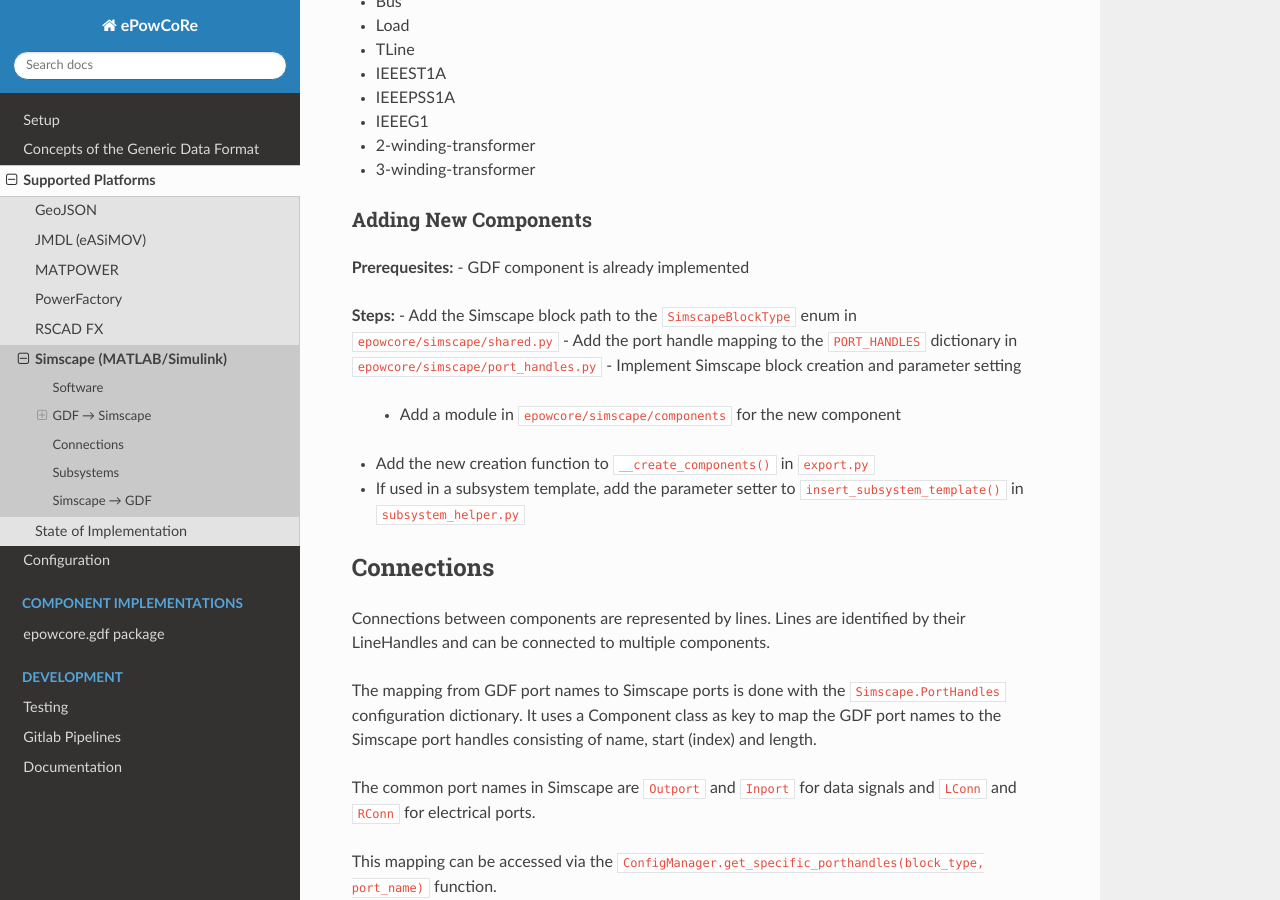
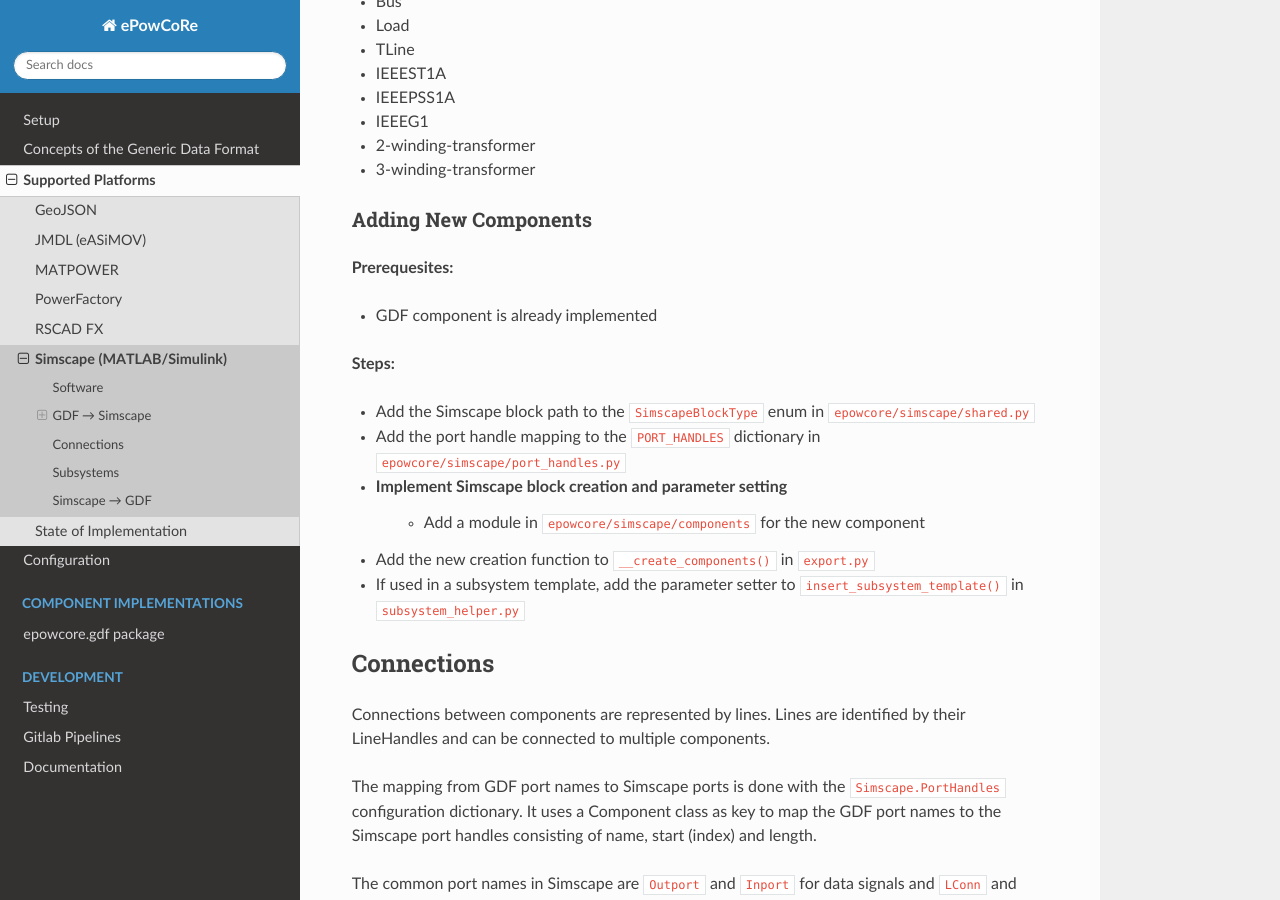
Before and after one commit to KIT-IAI/ePowCoRe, a Sphinx documentation site: the page built from documentation/source/platforms/simscape.rst, in a window 1280 px wide and 900 px high, scrolled down 616 px. Built offline with Sphinx 7.4.7 and the Read the Docs theme 2.0.0, drawn with Linux system fonts in a browser that asks for light colours; part of the change alters nothing that is shown.

```diff
--- a/documentation/source/conf.py
+++ b/documentation/source/conf.py
@@ -10,7 +10,8 @@ sys.path.insert(0, os.path.abspath('.'))
 sys.path.insert(0, os.path.abspath('../'))
 sys.path.insert(0, os.path.abspath('../../'))
 
-print(os.path.abspath('.'))
+for p in sys.path:
+    print(p)
 
 
 # -- Project information -----------------------------------------------------
--- a/documentation/source/platforms/simscape.rst
+++ b/documentation/source/platforms/simscape.rst
@@ -39,9 +39,11 @@ Adding New Components
 ^^^^^^^^^^^^^^^^^^^^^
 
 **Prerequesites:**
+
 - GDF component is already implemented
 
 **Steps:**
+
 - Add the Simscape block path to the ``SimscapeBlockType`` enum in ``epowcore/simscape/shared.py``
 - Add the port handle mapping to the ``PORT_HANDLES`` dictionary in ``epowcore/simscape/port_handles.py``
 - Implement Simscape block creation and parameter setting
```
